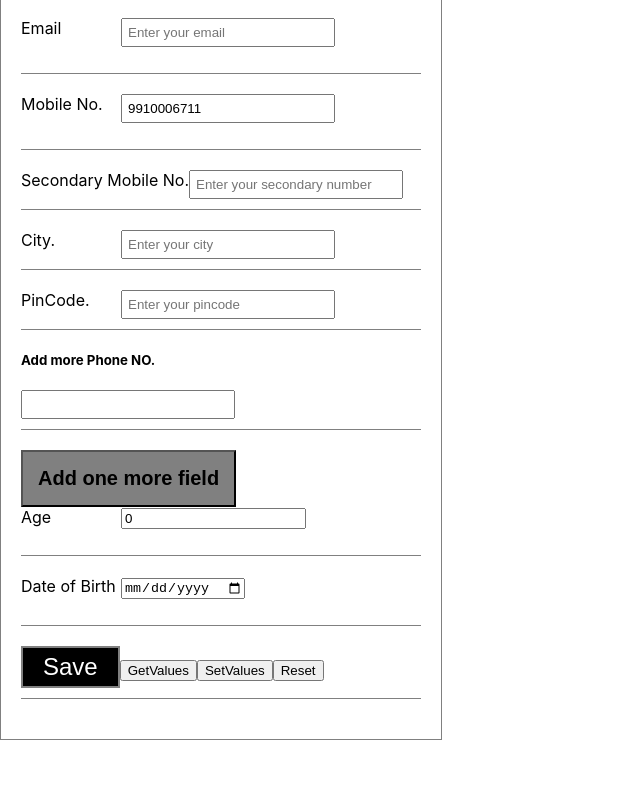
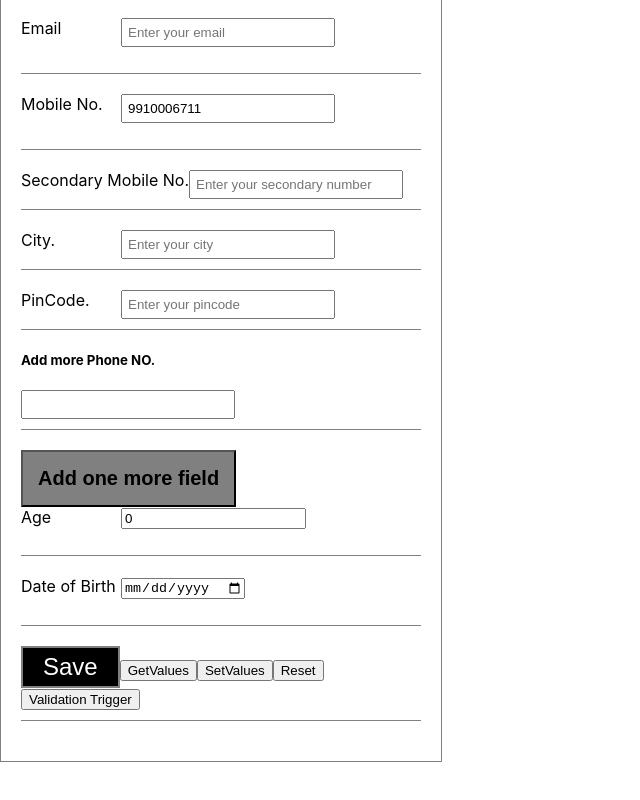
Before and after one commit to rohitazad/react-hook-form, a React (Create React App) app: page / in a window 1280 px wide. Shown: the part 307-1107 px from the top of the page, without its empty margins (0-640 px from the left). Built offline with nearby package versions, Linux system fonts and the light colour scheme.

Commit message:
validate trigger code do

```diff
--- a/src/Components/UserinfoArray.js
+++ b/src/Components/UserinfoArray.js
@@ -29,7 +29,7 @@ const UserInfoArray = ()=>{
             age:0,
             dateOfBirth: new Date()
         },
-        mode:'all'
+        mode:'onSubmit'
     })
     /*
         Form Submission State Guide
@@ -38,8 +38,10 @@ const UserInfoArray = ()=>{
         3. isSubmitSuccessful
         4. submitCount
     */
-    const {register, control, handleSubmit, watch, getValues, setValue, reset, formState:{errors, touchedFields, dirtyFields, isDirty, isValid, isSubmitting, isSubmitted, isSubmitSuccessful, submitCount}} = form;
-
+    const {register, control, handleSubmit, watch, getValues, setValue, reset, trigger, formState:{errors, touchedFields, dirtyFields, isDirty, isValid, isSubmitting, isSubmitted, isSubmitSuccessful, submitCount}} = form;
+    const handleValidate = ()=>{
+        trigger(["email","age"]);
+    }
     console.log({isSubmitting, isSubmitted, isSubmitSuccessful, submitCount})
     //console.log({touchedFields, dirtyFields, isDirty,isValid});
 
@@ -225,6 +227,7 @@ const UserInfoArray = ()=>{
                         <button type="button" onClick={hangelGetValues}>GetValues</button>
                         <button type="button" onClick={hangelSetValues}>SetValues</button>
                         <button type="button" onClick={handleReset}>Reset</button>
+                        <button type="button" onClick={handleValidate}>Validation Trigger</button>
                     </div>
 
                 </form>
```
